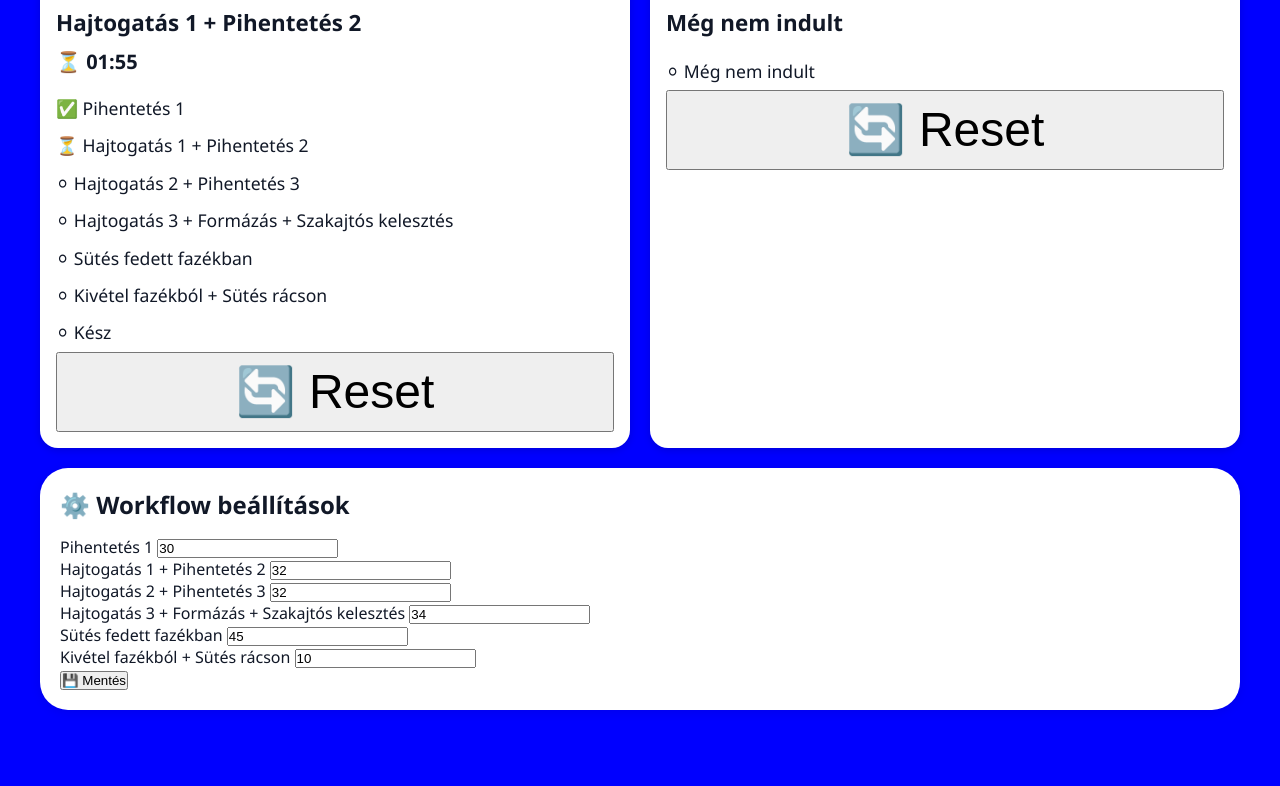
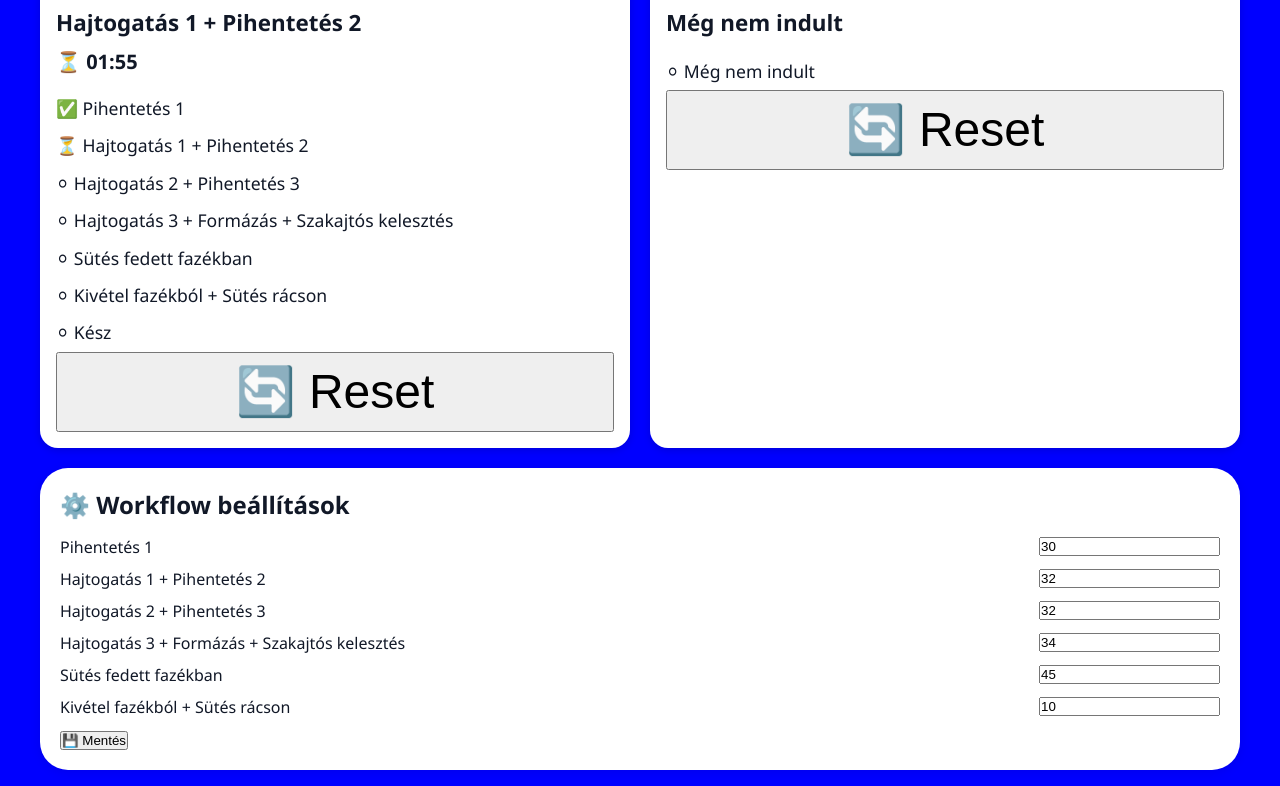
Before and after one commit to Tszaky/kenyersuto-asszisztens, a plain HTML site: page index.html in a window 1280 px wide. Shown: the part 1874-2660 px from the top of the page. Before the commit the page ends 2600 px from the top, so only its background shows below. Drawn offline with Linux system fonts and the light colour scheme.

Commit message:
style.css

```diff
--- a/style.css
+++ b/style.css
@@ -279,3 +279,29 @@ body{
     margin-bottom: 15px;
 
 }
+.settings-panel{
+
+    background: var(--card);
+
+    border-radius: 28px;
+
+    box-shadow: var(--shadow);
+
+    padding: 20px;
+
+    margin-top: 20px;
+
+}
+.setting-row{
+
+    display: flex;
+
+    justify-content: space-between;
+
+    align-items: center;
+
+    gap: 12px;
+
+    margin-bottom: 10px;
+
+}
```
